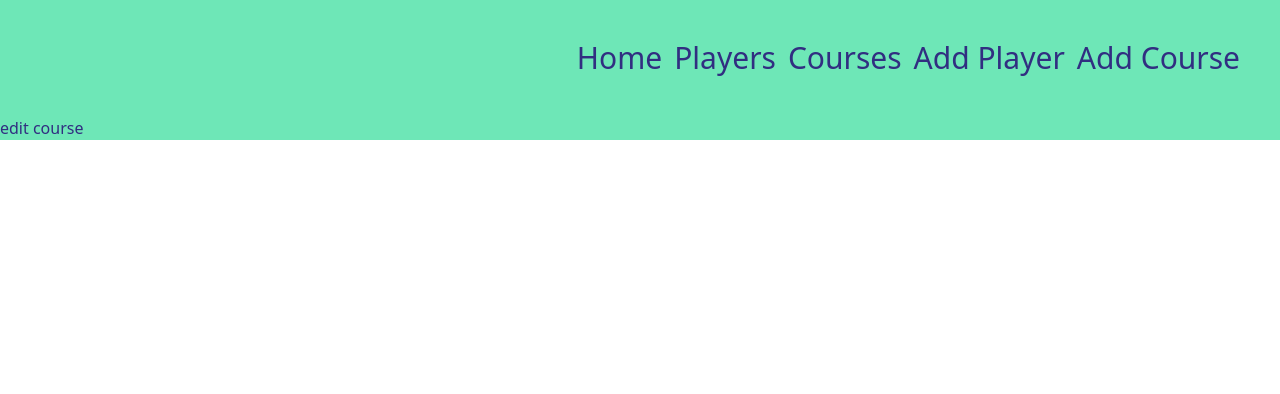
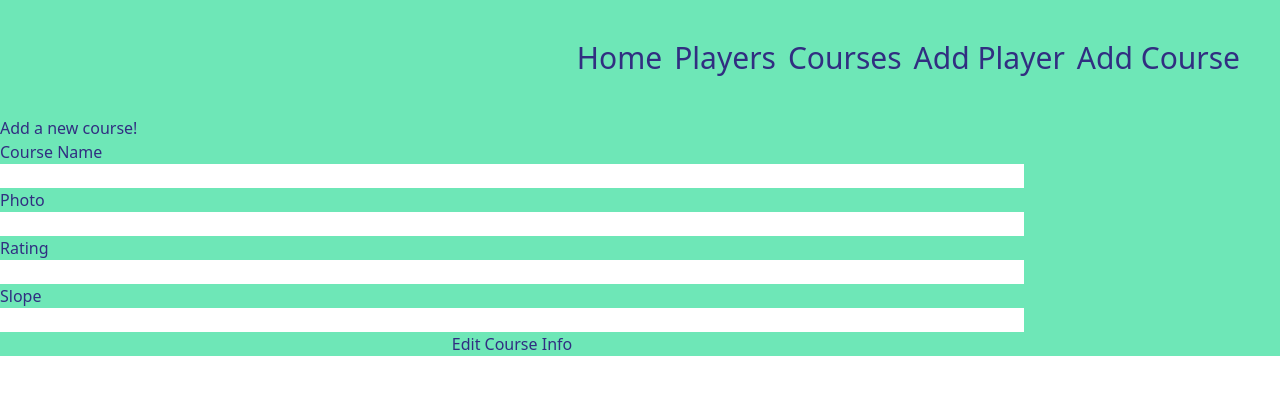
Before and after one commit to jason-moritz/pocket-caddie, a React (Create React App) app in the folder client/: page /courses/1/edit in a window 1280 px wide. Shown: the top 394 px of the page. Built offline with nearby package versions, Linux system fonts and the light colour scheme; no server answers.

Commit message:
completed edit course logic

```diff
--- a/client/src/components/CourseDetail.jsx
+++ b/client/src/components/CourseDetail.jsx
@@ -1,6 +1,7 @@
 import { useState, useEffect } from "react";
 import { Link, useParams } from "react-router-dom";
 import { fetchCourseDetails } from "../services";
+
 
 export default function CourseDetail() {
     const [courseDetails, setCourseDetails] = useState({});
@@ -21,7 +22,9 @@ export default function CourseDetail() {
             <img src={courseDetails?.courseImage} alt="score-card" />
             <h4>Rating: {courseDetails?.rating}</h4>
             <h4>Slope: {courseDetails?.slope}</h4>
-            <Link key={id} to={`/courses/${id}/edit`}><button>Edit Course Info</button></Link>
+            <Link key={id} to={`/courses/${id}/edit`}>
+                <button>Edit Course Info</button>
+            </Link>
         </div>
     )
 }
--- a/client/src/components/CourseForm.jsx
+++ b/client/src/components/CourseForm.jsx
@@ -1,5 +1,5 @@
 export default function CourseForm(props) {
-    const { courseName, setCourseName, courseImage, setCourseImage, rating, setRating, slope, setSlope, handleSubmit } = props;
+    const { courseName, setCourseName, courseImage, setCourseImage, rating, setRating, slope, setSlope, handleSubmit, title } = props;
 
     return (
         <form className="grid grid-cols-1 max-w-5xl" onSubmit={handleSubmit}>
@@ -12,7 +12,7 @@ export default function CourseForm(props) {
             <input value={rating} onChange={e => setRating(e.target.value)} />
             <label>Slope</label>
             <input value={slope} onChange={e => setSlope(e.target.value)} />
-            <button>Add Course</button>
+            <button>{title}</button>
         </form>
     )
 }
--- a/client/src/components/EditCourse.jsx
+++ b/client/src/components/EditCourse.jsx
@@ -1,16 +1,60 @@
 import { useState, useEffect } from "react";
 import { useParams, useHistory } from "react-router-dom";
 import { fetchCourseDetails, editCourse } from "../services";
-import CourseForm from "./PlayerForm";
+import CourseForm from "./CourseForm";
 import { toast } from "react-toastify";
 import "react-toastify/dist/ReactToastify.css";
 
+
 export default function EditCourse() {
+    const [courseName, setCourseName] = useState("");
+    const [courseImage, setCourseImage] = useState("");
+    const [rating, setRating] = useState("");
+    const [slope, setSlope] = useState("");
+    const history = useHistory();
+    const { id } = useParams();
+
+    const fields = {
+        courseName,
+        courseImage,
+        rating,
+        slope,
+    }
+
+    useEffect(() => {
+        const getDetails = async() => {
+            let res = await fetchCourseDetails(id);
+            setCourseName(res.courseName);
+            setCourseImage(res.courseImage);
+            setRating(res.rating);
+            setSlope(res.slope);
+        };
+        getDetails();
+    }, []);
+
+    const handleSubmit = async(e) => {
+        e.preventDefault();
+
+        const res = await editCourse(id, fields);
+        toast(`You have editted ${courseName}'s info!`);
+        history.push(`/courses/${id}`);
+    }
 
 
     return (
         <div>
-            edit course
+            <CourseForm
+                courseName={courseName}
+                setCourseName={setCourseName}
+                courseImage={courseImage}
+                setCourseImage={setCourseImage}
+                rating={rating}
+                setRating={setRating}
+                slope={slope}
+                setSlope={setSlope}
+                handleSubmit={handleSubmit}
+                title="Edit Course Info"
+            />
         </div>
     )
 }
--- a/client/src/components/EditPlayer.jsx
+++ b/client/src/components/EditPlayer.jsx
@@ -33,7 +33,7 @@ export default function EditPlayer() {
 
         const res = await editPlayer(id, fields);
         toast(`You have editted ${playerName}'s info!`);
-        history.push("/");
+        history.push(`/players/${id}`);
     }
     return (
         <div>
```
